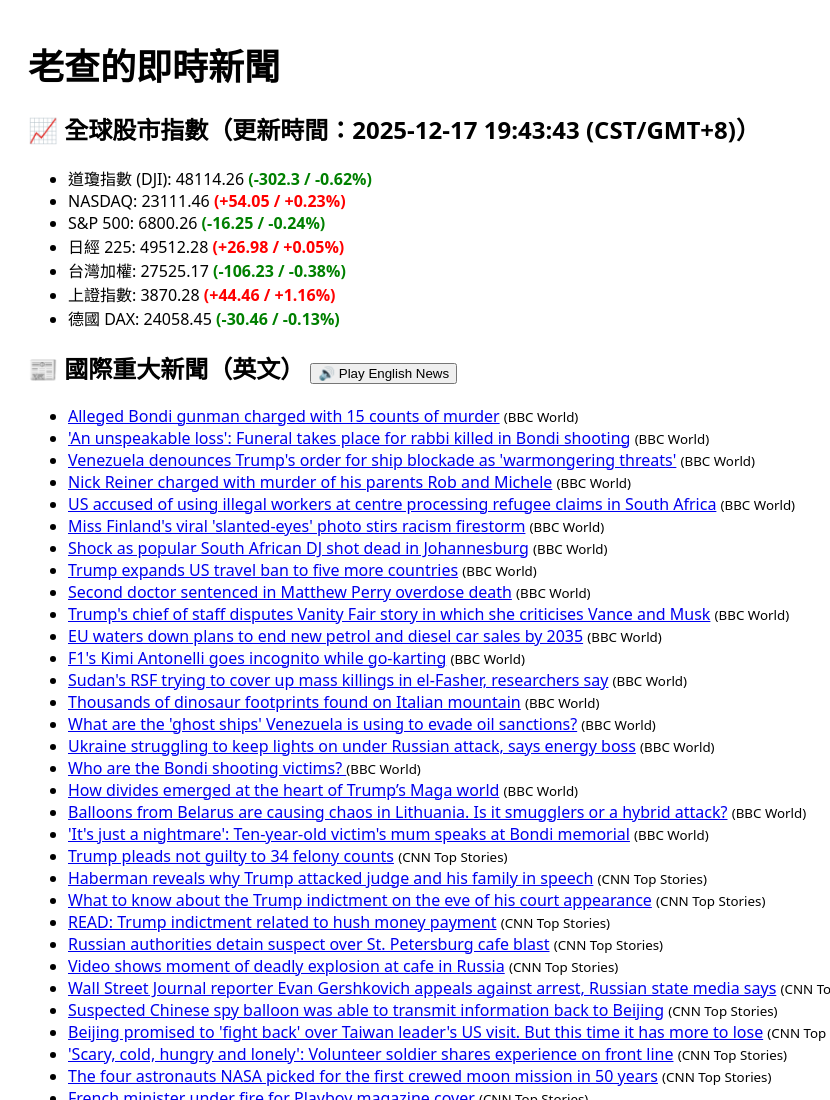
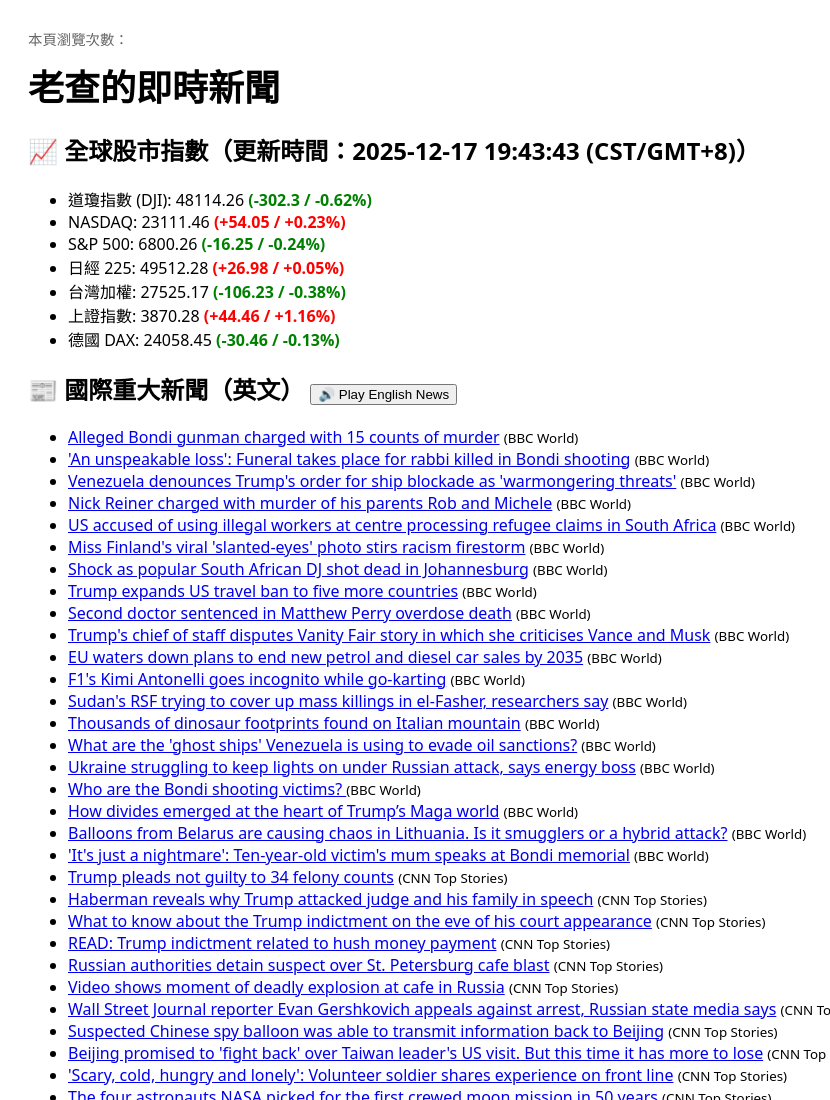
Before and after one commit to charlesyys/Daily_Report, a plain HTML site: page index.html in a window 1280 px wide. Shown: the top 1100 px of the page, without its empty margins (0-830 px from the left). Drawn offline with Linux system fonts and the light colour scheme.

Commit message:
Update index.html

```diff
--- a/index.html
+++ b/index.html
@@ -13,6 +13,10 @@
     .card{border:1px solid #eee;border-radius:8px;padding:12px;margin:8px 0}
     .meta{color:#666;font-size:0.9rem}
   </style>
+  <div class="meta">
+  本頁瀏覽次數：
+  <span data-goatcounter-visit-count></span>
+  </div>
 </head>
 <body>
 <h1 style="font-size:36px; font-weight:bold; margin: 10px 0;">
```
